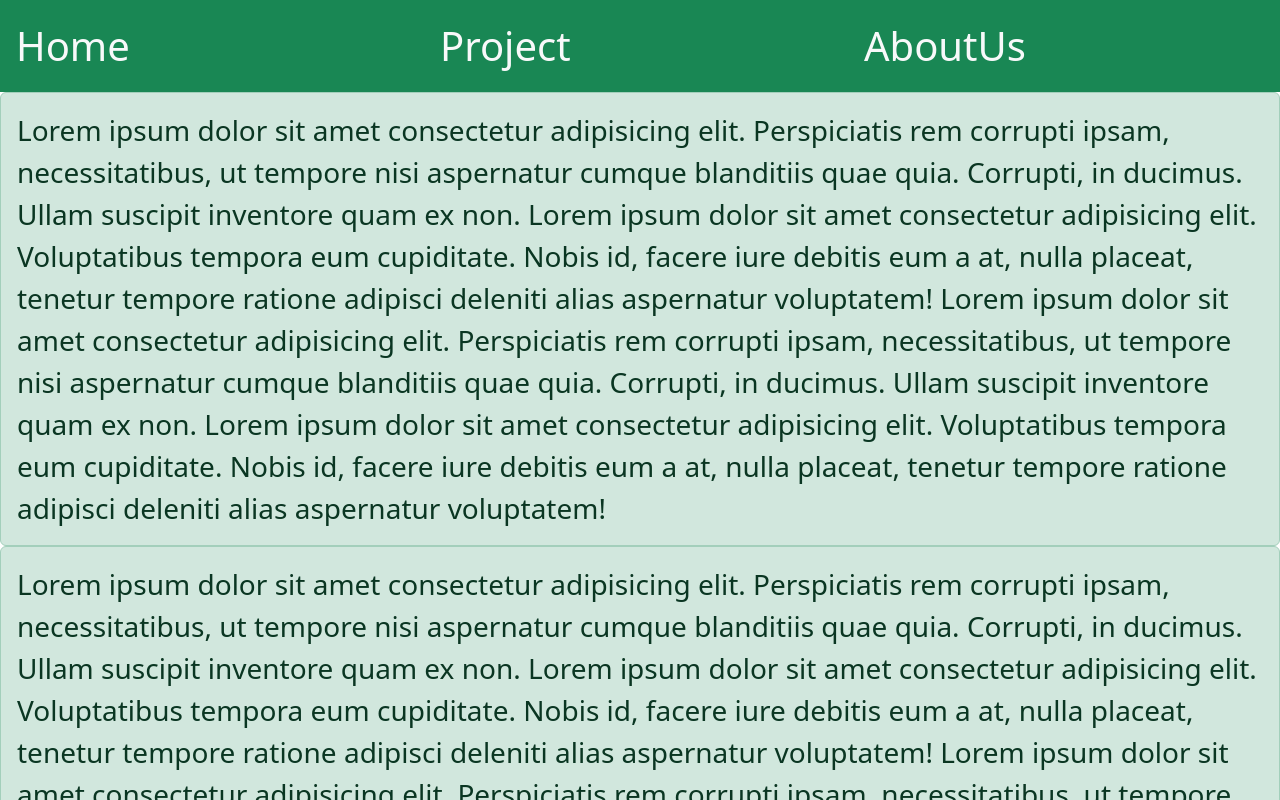
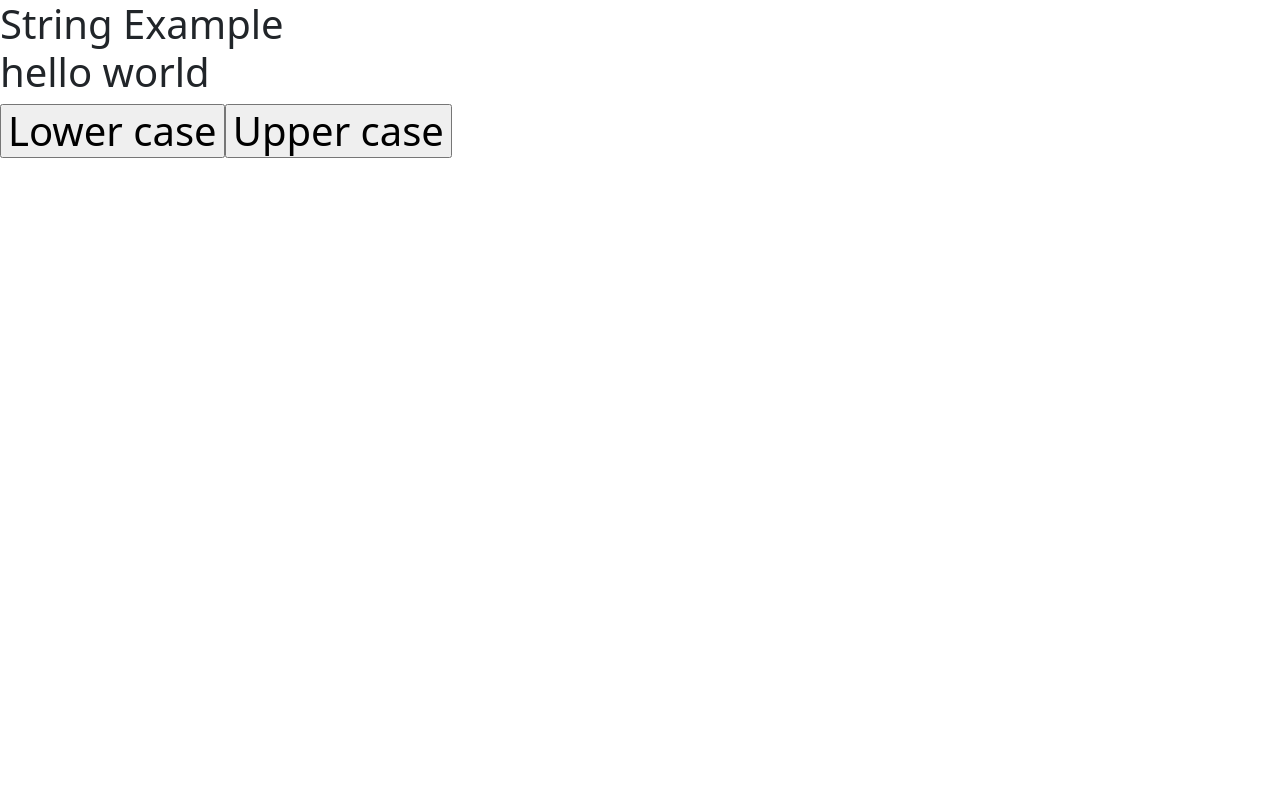
Before and after one commit to Dhananjaybhagwat0028/third-react-app, a React (Create React App) app in the folder react-third-app/: page / in a window 1280 px wide. Shown: the top 800 px of the page. Built offline with nearby package versions, Linux system fonts and the light colour scheme.

Commit message:
string static code

```diff
--- a/react-third-app/src/App.js
+++ b/react-third-app/src/App.js
@@ -1,17 +1,39 @@
+import { useState } from "react";
 
-import AppBody from "./pages/AppBody";
-import AppFooter from "./pages/AppFooter";
-import AppHeader from "./pages/AppHeader";
-// User Defined Tag: <App />
-function App() {
+function App(){
   return (
     <>
-      <AppHeader />
-      <AppBody />
-      <AppBody />
-      <AppFooter />
+      <h1>
+        String Example
+        <StringDemo />
+      </h1>
     </>
   );
 }
+ function StringDemo (){
+  let [title ,setTitle] = useState("hello world ");
+
+  let lowerCaseAction = () =>{
+    title = title.toLowerCase();
+    console.log(title);
+    //Dom operatons
+    setTitle(title);
+  };
+
+  let upperCaseAction = () =>{
+    title = title.toUpperCase();
+    console.log(title);
+
+     setTitle(title);
+  };
+
+   return (
+    <>
+    <h1> {title} </h1>
+    <input type="button" value="Lower case" onClick={lowerCaseAction} />
+    <input type="button" value="Upper case" onClick={upperCaseAction} />
+    </>
+   );
+ }
 
 export default App;
--- a/react-third-app/src/pages/AppBody.js
+++ /dev/null
@@ -1,24 +0,0 @@
-// User Defined Tag: <AppBody />
-function AppBody() {
-  return (
-    <>
-      <div className="alert alert-success fs-3 mb-0">
-        Lorem ipsum dolor sit amet consectetur adipisicing elit. Perspiciatis
-        rem corrupti ipsam, necessitatibus, ut tempore nisi aspernatur cumque
-        blanditiis quae quia. Corrupti, in ducimus. Ullam suscipit inventore
-        quam ex non. Lorem ipsum dolor sit amet consectetur adipisicing elit.
-        Voluptatibus tempora eum cupiditate. Nobis id, facere iure debitis eum a
-        at, nulla placeat, tenetur tempore ratione adipisci deleniti alias
-        aspernatur voluptatem! Lorem ipsum dolor sit amet consectetur
-        adipisicing elit. Perspiciatis rem corrupti ipsam, necessitatibus, ut
-        tempore nisi aspernatur cumque blanditiis quae quia. Corrupti, in
-        ducimus. Ullam suscipit inventore quam ex non. Lorem ipsum dolor sit
-        amet consectetur adipisicing elit. Voluptatibus tempora eum cupiditate.
-        Nobis id, facere iure debitis eum a at, nulla placeat, tenetur tempore
-        ratione adipisci deleniti alias aspernatur voluptatem!
-      </div>
-    </>
-  );
-}
-
-export default AppBody;
--- a/react-third-app/src/pages/AppFooter.js
+++ /dev/null
@@ -1,16 +0,0 @@
-
-// User Defined Tag: <AppFooter />
-function AppFooter() {
-  return (
-    <>
-      <div
-        className="bg-dark text-light fs-1 d-flex justify-content-center align-items-center"
-        style={{ height: "200px" }}
-      >
-        Lorem ipsum dolor sit amet.
-      </div>
-    </>
-  );
-}
-
-export default AppFooter;
--- a/react-third-app/src/pages/AppHeader.js
+++ /dev/null
@@ -1,12 +0,0 @@
-// User Defined Tag: <AppHeader />
-function AppHeader() {
-  return (
-    <div className="row bg-success text-light p-3 fs-1">
-      <div className="col">Home</div>
-      <div className="col">Project</div>
-      <div className="col">AboutUs</div>
-    </div>
-  );
-}
-
- export default AppHeader;
```
